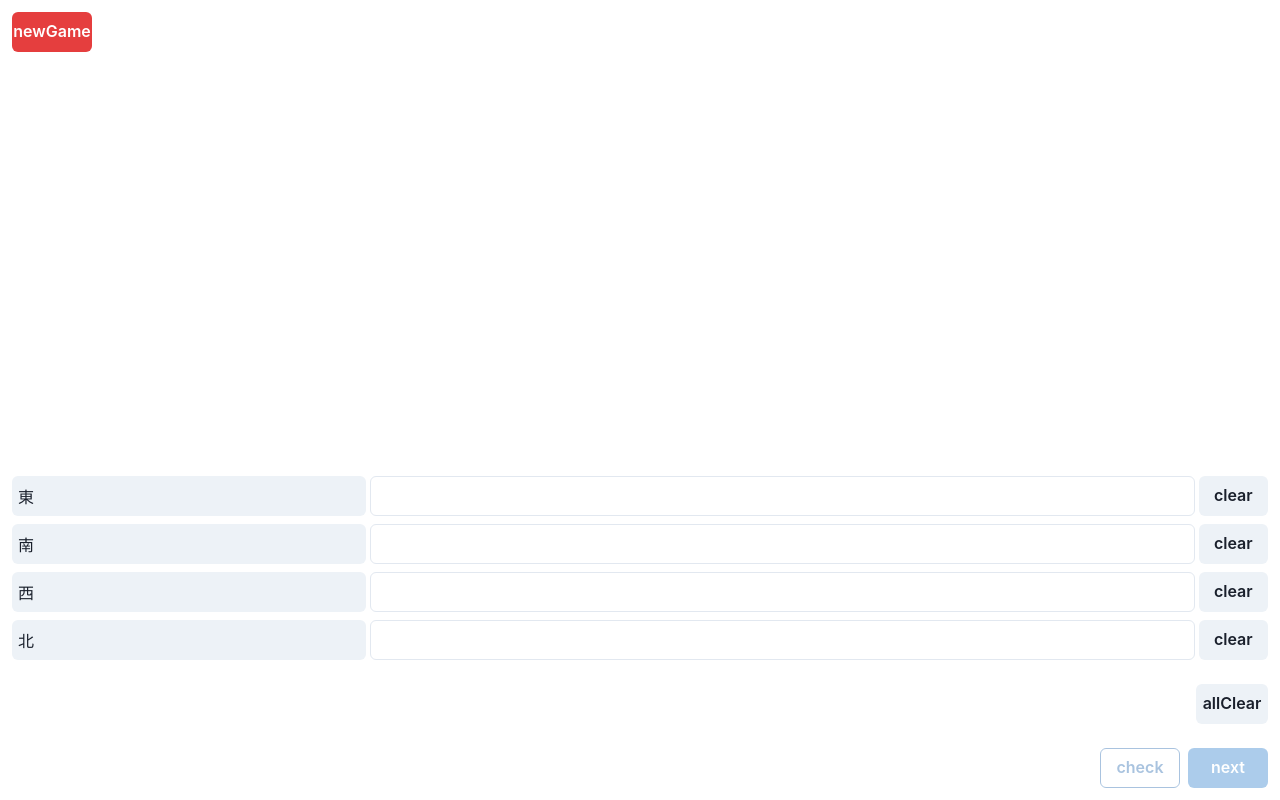
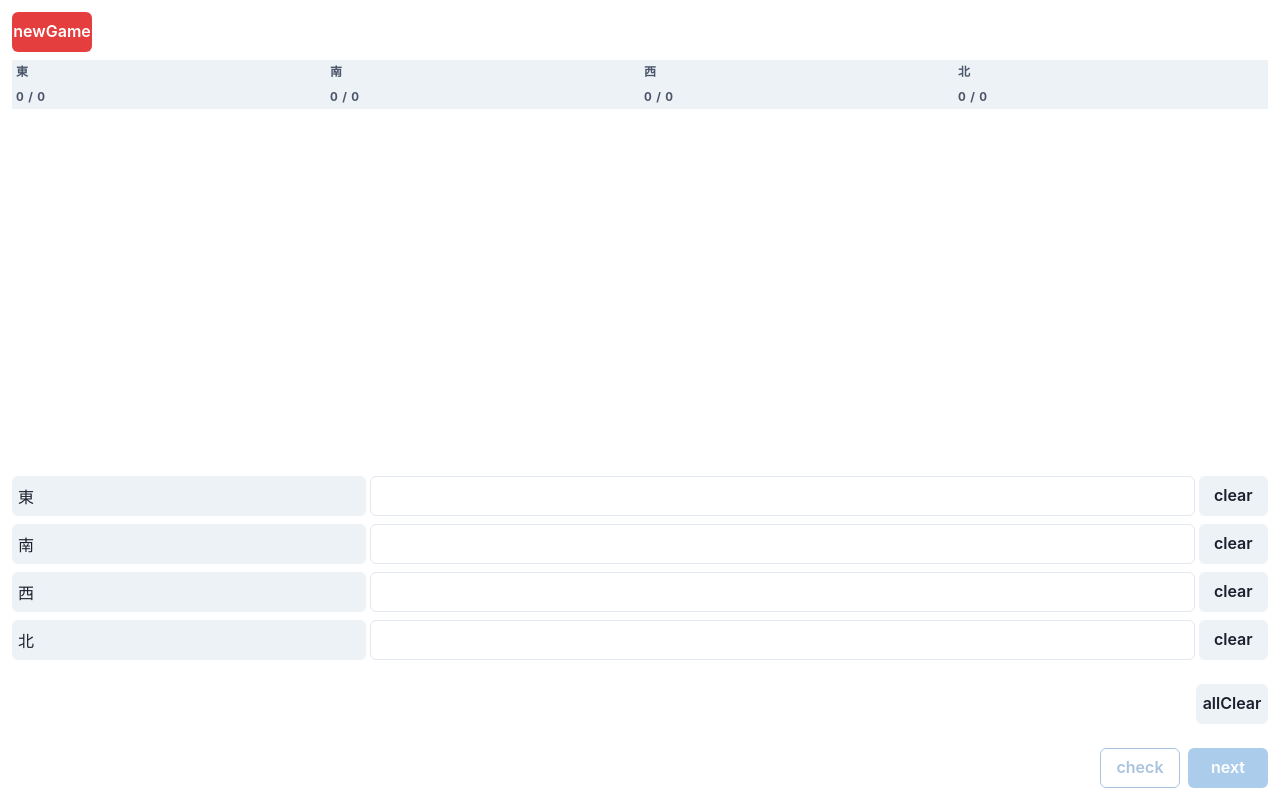
Before and after one commit to syodaiippo/jan-calc, a Next.js app: page / in a window 1280 px wide. Built offline with nearby package versions, Linux system fonts and the light colour scheme.

Commit message:
スクロール

```diff
--- a/src/app/page.tsx
+++ b/src/app/page.tsx
@@ -216,7 +216,7 @@ export default function Home() {
             <Button variant={"solid"} w={"5rem"} colorScheme={"red"} onClick={newGame}>
                 newGame
             </Button>
-            {gameResults.length && <ResultTables players={players} gameResults={gameResults} />}
+            <ResultTables players={players} gameResults={gameResults} />
             <Stack mt={"auto"} mb={4}>
                 <Stack>
                     {players.map(player => (
--- a/src/components/ResultTables.tsx
+++ b/src/components/ResultTables.tsx
@@ -37,21 +37,23 @@ const ResultTables = memo(function ResultTables(props: Props) {
     }, [props.gameResults])
 
     return (
-        <Box w={"100%"}>
-            <TableContainer overflowX="unset" overflowY="unset">
-                <Table variant="simple">
-                    <Thead position="sticky" top={0} zIndex="docked">
-                        <Tr>
+        <Box w={"100%"} h={"45%"}>
+            <TableContainer w={"100%"} h={"100%"} overflowX="unset" overflowY="scroll">
+                <Table>
+                    <Thead position="sticky" top={0} zIndex="docked" bgColor={"gray.100"}>
+                        <Tr px={1} py={1}>
                             {players.map(player => (
-                                <Th key={player.id}>{player.name}</Th>
+                                <Th px={1} py={1} key={player.id}>
+                                    {player.name}
+                                </Th>
                             ))}
                         </Tr>
                     </Thead>
                     <Tbody>
                         <ResultTr gameResults={grs} players={players} />
                     </Tbody>
-                    <Tfoot>
-                        <Tr>
+                    <Tfoot position="sticky" bottom={0} bgColor={"gray.100"}>
+                        <Tr px={1} py={1}>
                             {players.map(player => {
                                 const summary = summaryBases
                                     .filter(summaryBase => summaryBase.id == player.id)
@@ -59,7 +61,7 @@ const ResultTables = memo(function ResultTables(props: Props) {
                                     .reduce((sum, ele) => {
                                         return sum + ele
                                     }, 0)
-                                return <Th key={player.id}>{`${summary} / ${summary * 50}`}</Th>
+                                return <Th px={1} py={1} key={player.id}>{`${summary} / ${summary * 50}`}</Th>
                             })}
                         </Tr>
                     </Tfoot>
@@ -79,10 +81,14 @@ type ResultPtops = {
 const ResultTr = function ResultTr(props: ResultPtops) {
     return props.gameResults.map(gr => {
         return (
-            <Tr key={gr.count}>
+            <Tr px={1} py={1} key={gr.count}>
                 {props.players.map(player => {
                     const result = gr.results.filter(r => r.id == player.id)[0]
-                    return <Td key={result.id}>{result.point}</Td>
+                    return (
+                        <Td px={1} py={1} key={result.id}>
+                            {result.point}
+                        </Td>
+                    )
                 })}
             </Tr>
         )
```
